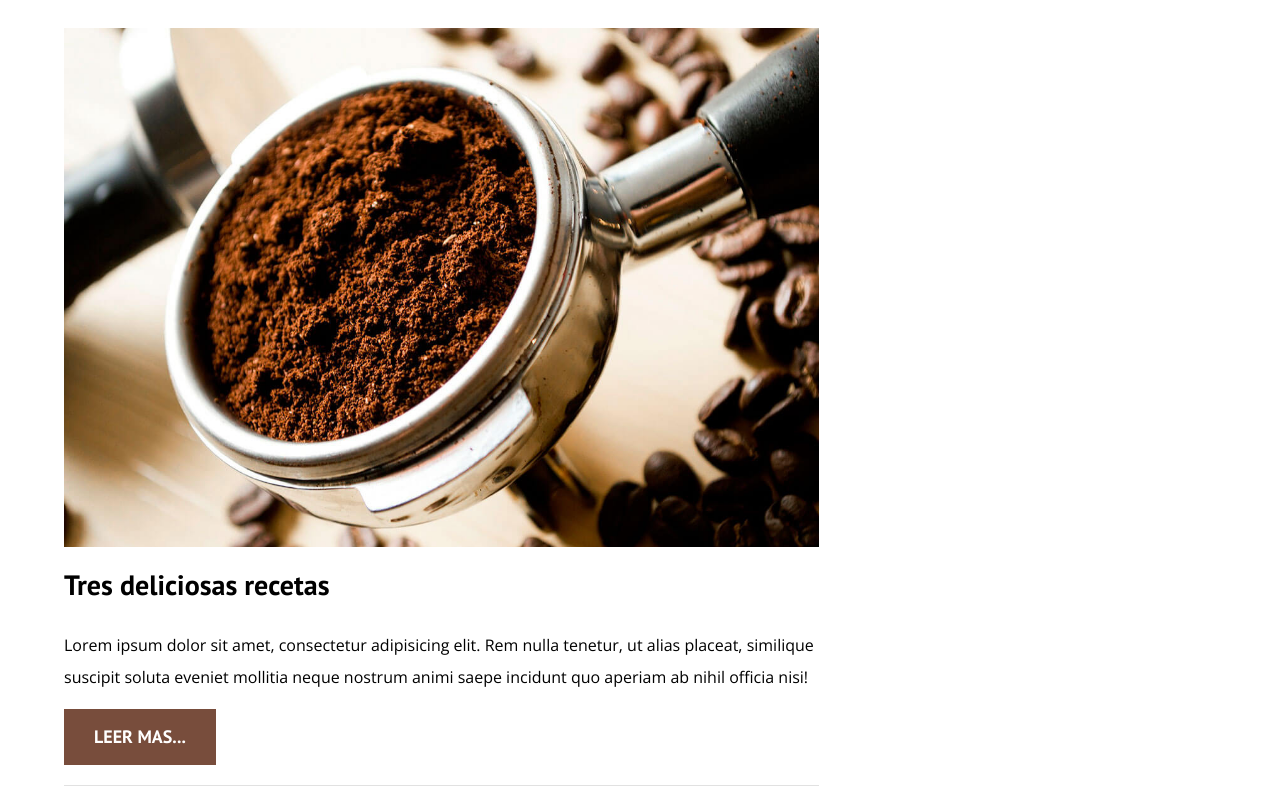
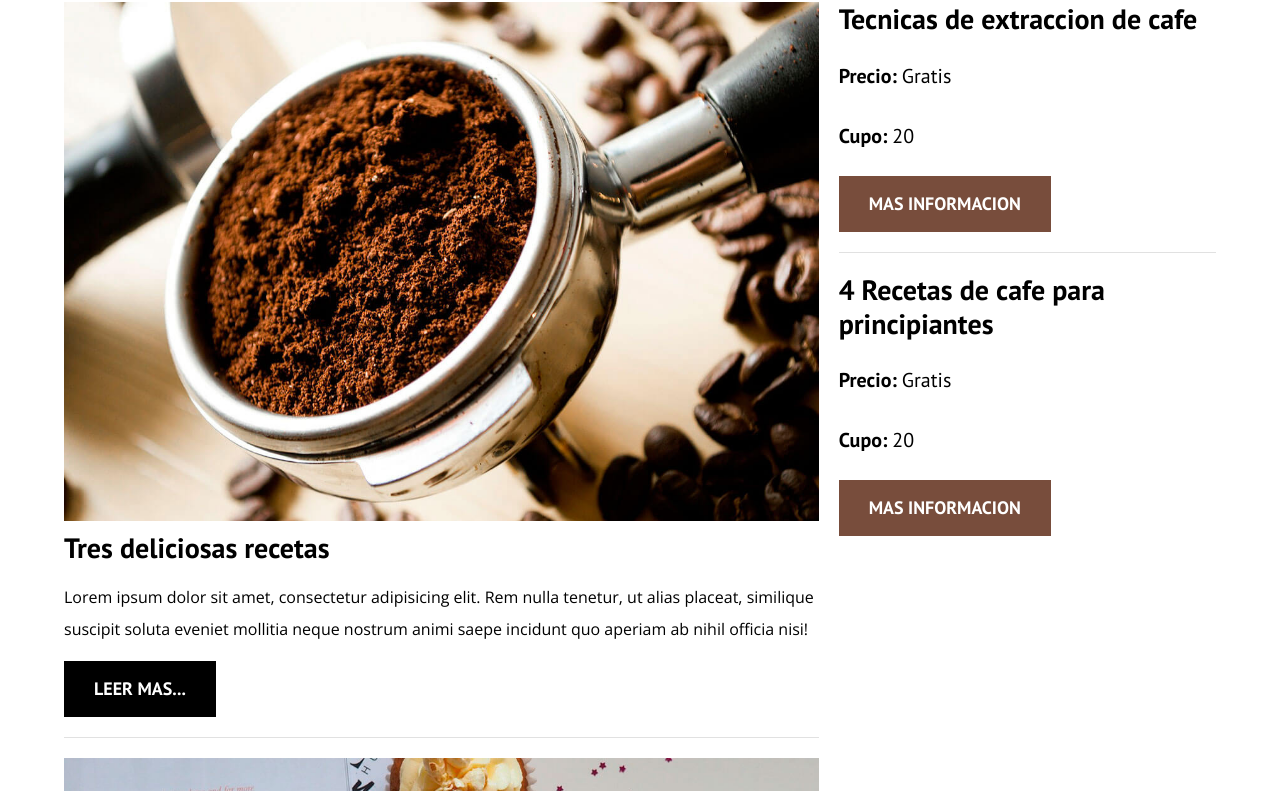
Before and after one commit to zeconslab/blog-cafe, a plain HTML site: page index.html in a window 1280 px wide. Shown: the part 700-1491 px from the top of the page. Drawn offline with nearby package versions, Linux system fonts and the light colour scheme.

Commit message:
Pagina principal terminada

```diff
--- a/css/style.css
+++ b/css/style.css
@@ -22,8 +22,7 @@ body {
 
 /** Globales **/
 .contenedor {
-    max-width: 120rem;
-    width: 90%;
+    width: min(90%, 120rem);
     margin: 0 auto;
 }
 a {
@@ -31,6 +30,7 @@ a {
 }
 h1, h2, h3, h4 {
     font-family: var(--fuenteHeading);
+    line-height: 1.2;
 }
 h1 {
     font-size: 4.8rem;
@@ -76,6 +76,9 @@ img {
     .header__texto {
         margin-top: 15rem;
     }
+}
+.barra {
+    padding-top: 4rem;
 }
 @media (min-width: 768px) {
     .barra {
@@ -145,5 +148,36 @@ img {
     }
 }
 .boton--primario {
+    background-color: var(--negro);
+}
+.boton--secundario {
     background-color: var(--primario);
 }
+.cursos {
+    list-style: none;
+}
+.widget--curso {
+    border-bottom: 1px solid var(--claro);
+    margin-bottom: 2rem;
+}
+.widget--curso:last-of-type {
+    border: none;
+    margin-bottom: 0;
+}
+.widget--curso__label {
+    font-family: var(--fuenteHeading);
+    font-weight: bold;
+
+}
+.widget--curso__info {
+    font-weight: normal;
+}
+.widget--curso__label,
+.widget--curso__info {
+    font-size: 2rem;
+}
+.footer {
+    background-color: var(--negro);
+    padding: 0 0 3rem 0;
+    margin-top: 4rem;
+}
--- a/index.html
+++ b/index.html
@@ -19,6 +19,7 @@
             <div class="barra">
                 <a href="index.html" class="logo">
                     <h1 class="logo__nombre no-margin centrar-texto">Blog<span class="logo__bold">DeCafé</span></h1>
+
                 </a>
                 <nav class="navegacion">
                     <a href="nosotros.html" class="navegacion__enlace">Nosotros</a>
@@ -69,7 +70,45 @@
       </main>
       <aside class="sidebar">
         <h3>Nuestros cursos y Talleres</h3>
+
+        <ul class="cursos no-padding">
+          <li class="widget--curso">
+            <h4 class="no-margin">Tecnicas de extraccion de cafe</h4>
+            <p class="widget--curso__label">Precio:
+              <span class="widget--curso__info">Gratis</span>
+            </p>
+            <p class="widget--curso__label">Cupo:
+              <span class="widget--curso__info">20</span>
+            </p>
+            <a href="entrada.html" class="boton boton--secundario">Mas informacion</a>
+          </li>
+          <li class="widget--curso">
+            <h4 class="no-margin">4 Recetas de cafe para principiantes</h4>
+            <p class="widget--curso__label">Precio:
+              <span class="widget--curso__info">Gratis</span>
+            </p>
+            <p class="widget--curso__label">Cupo:
+              <span class="widget--curso__info">20</span>
+            </p>
+            <a href="entrada.html" class="boton boton--secundario">Mas informacion</a>
+          </li>
+        </ul>
       </aside>
     </div>
+    <footer class="footer">
+      <div class="contenedor">
+        <div class="barra">
+          <a href="index.html" class="logo">
+              <h1 class="logo__nombre no-margin centrar-texto">Blog<span class="logo__bold">DeCafé</span></h1>
+
+          </a>
+          <nav class="navegacion">
+              <a href="nosotros.html" class="navegacion__enlace">Nosotros</a>
+              <a href="cursos.html" class="navegacion__enlace">Cursos</a>
+              <a href="contacto.html" class="navegacion__enlace">Contacto</a>
+          </nav>
+      </div>
+      </div>
+    </footer>
   </body>
 </html>
```
Also changed, not shown: 1 other file.
